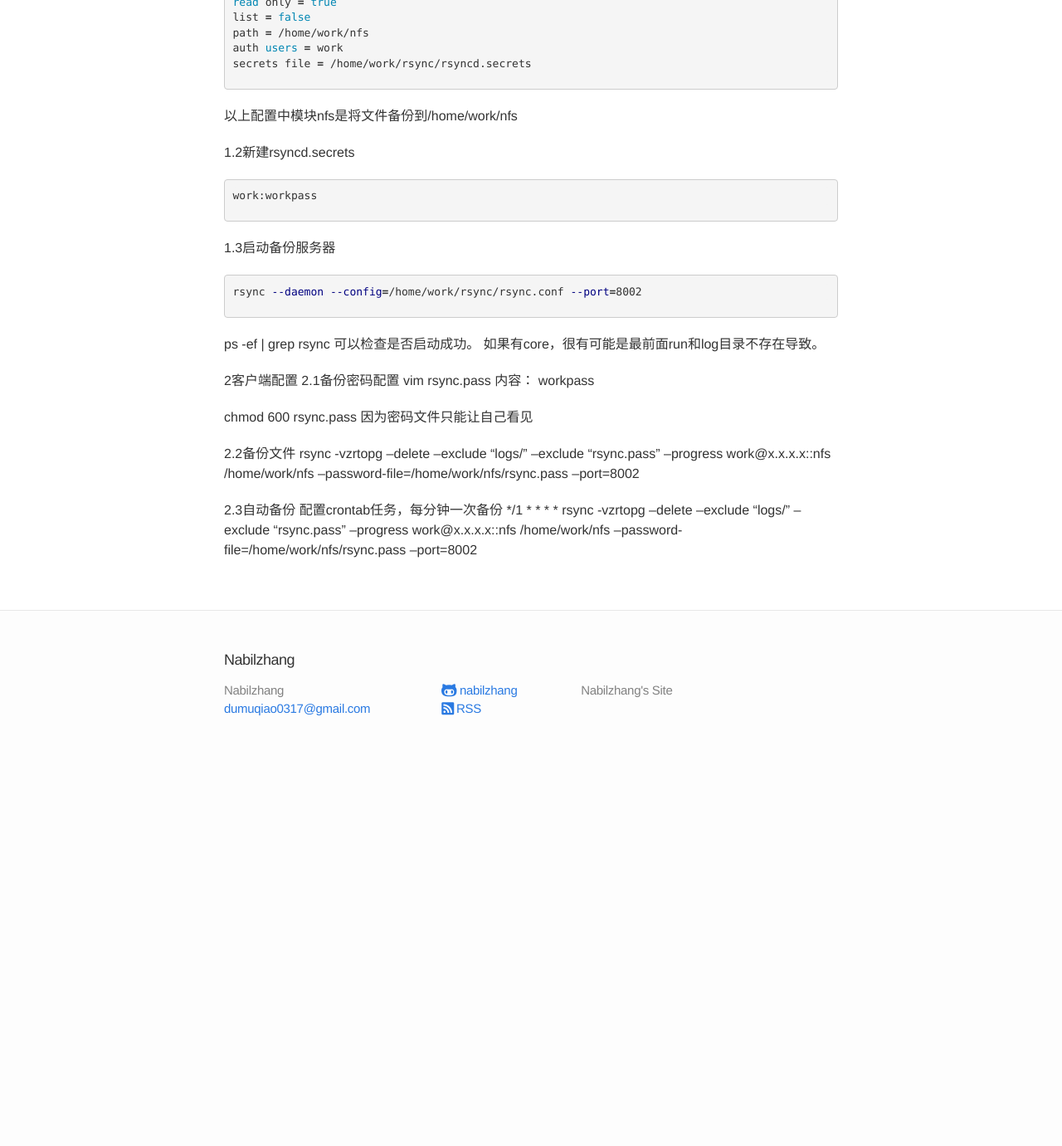
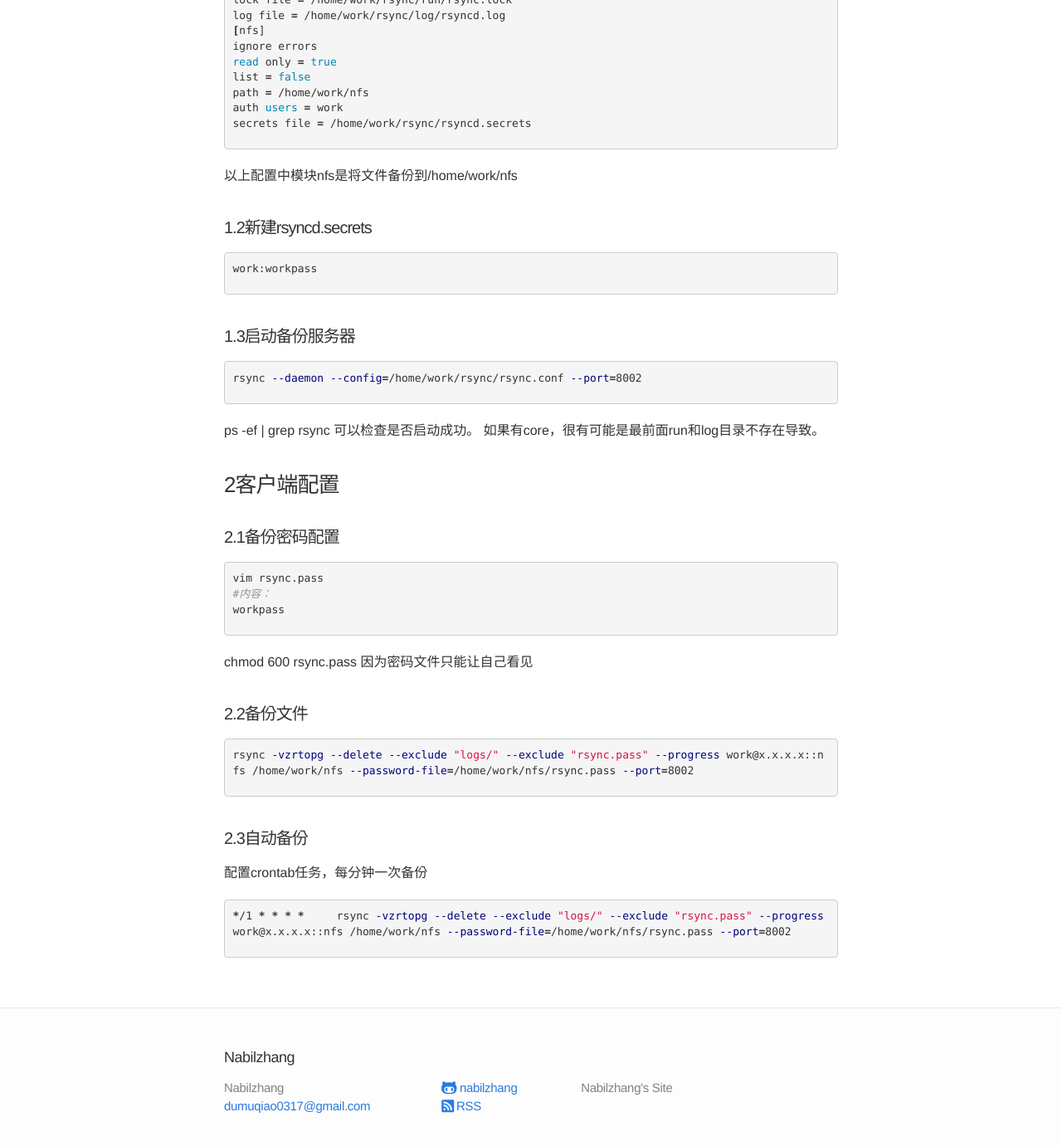
Before and after one commit to nabilzhang/nabilzhang.github.io, a Jekyll site: the page built from _posts/bash/2015-11-17-rsync-backup-config-guide.markdown, in a window 1280 px wide and 1400 px high, scrolled down 459 px. Shown: the top 1381 px of the window at 83% size. Built offline with Jekyll 4.4.1, drawn with Linux system fonts in a browser that asks for light colours; comment, search, counter and statistics services are not loaded; before the commit the page ends 1380 px from its top, so only the background shows below that; some of the changed text lies outside the part shown.

Commit message:
post rsync

```diff
--- a/_posts/bash/2015-11-17-rsync-backup-config-guide.markdown
+++ b/_posts/bash/2015-11-17-rsync-backup-config-guide.markdown
@@ -5,13 +5,13 @@ date:   2015-12-17 23:37:55
 categories: Backsh
 ---
 
-1.备份服务器配置
+###1.备份服务器配置
 安装Rsync
 rsync工作目录：/home/work/rsync
 mkdir run
 mkdir log
 
-1.1新建rsync.conf
+####1.1新建rsync.conf
 {% highlight bash %}
 uid = nobody
 gid = nobody
@@ -30,12 +30,12 @@ secrets file = /home/work/rsync/rsyncd.secrets
 
 以上配置中模块nfs是将文件备份到/home/work/nfs
 
-1.2新建rsyncd.secrets
+####1.2新建rsyncd.secrets
 {% highlight bash %}
 work:workpass
 {% endhighlight %}
 
-1.3启动备份服务器
+####1.3启动备份服务器
 {% highlight bash %}
 rsync --daemon --config=/home/work/rsync/rsync.conf --port=8002
 {% endhighlight %}
@@ -45,18 +45,25 @@ ps -ef | grep rsync
 如果有core，很有可能是最前面run和log目录不存在导致。
 
 
-2客户端配置
-2.1备份密码配置
+###2客户端配置
+####2.1备份密码配置
+{% highlight bash %}
 vim rsync.pass
-内容：
+#内容：
 workpass
+{% endhighlight %}
 
 chmod 600 rsync.pass
 因为密码文件只能让自己看见
 
-2.2备份文件
+####2.2备份文件
+{% highlight bash %}
 rsync -vzrtopg --delete --exclude "logs/" --exclude "rsync.pass" --progress work@x.x.x.x::nfs /home/work/nfs --password-file=/home/work/nfs/rsync.pass --port=8002
+{% endhighlight %}
 
-2.3自动备份
+
+####2.3自动备份
 配置crontab任务，每分钟一次备份
+{% highlight bash %}
 */1 * * * *     rsync -vzrtopg --delete --exclude "logs/" --exclude "rsync.pass" --progress work@x.x.x.x::nfs /home/work/nfs --password-file=/home/work/nfs/rsync.pass --port=8002
+{% endhighlight %}
```
